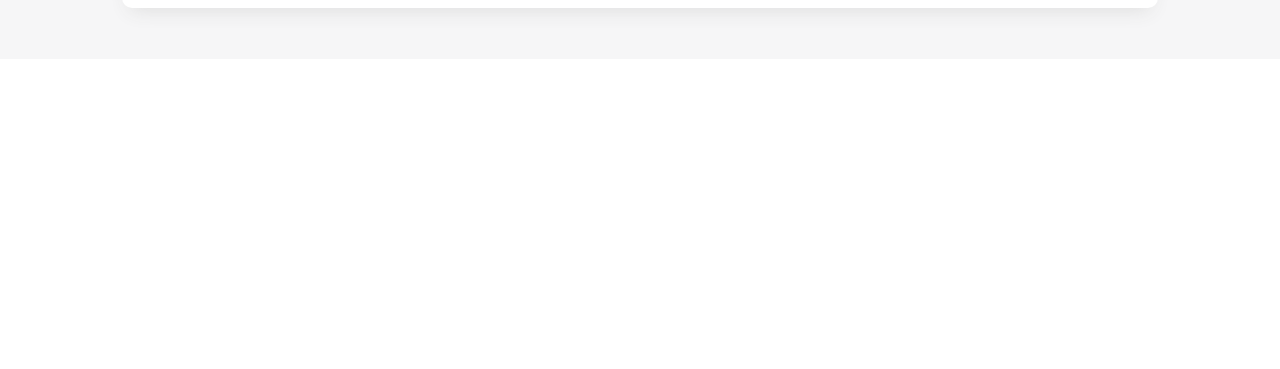
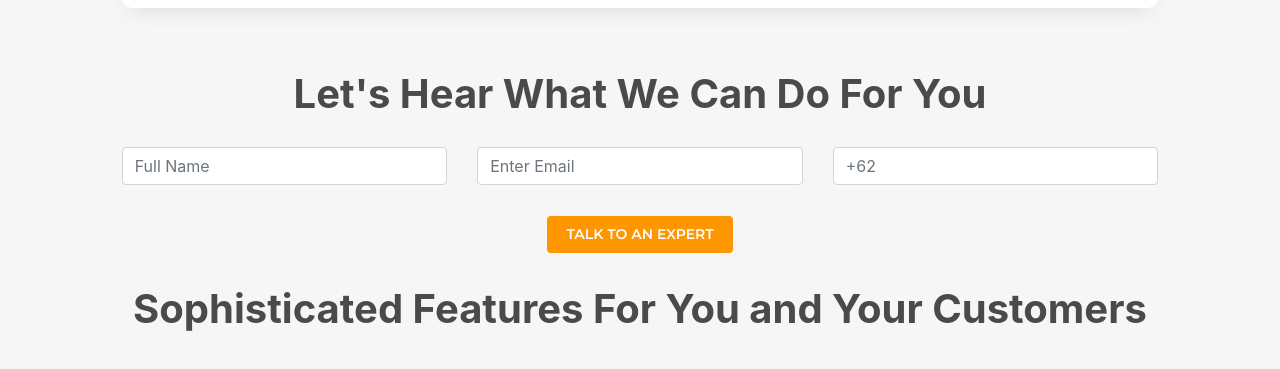
Before and after one commit to My-Own-Personal-Test/MRidwanRiansyah.github.io, a Vue app: page / in a window 1280 px wide. Shown: the part 701-1070 px from the top of the page. Before the commit the page ends 800 px from the top, so only its background shows below. Built offline with nearby package versions, Linux system fonts and the light colour scheme.

Commit message:
input forms done

```diff
--- /dev/null
+++ b/src/components/helper.vue
@@ -0,0 +1,75 @@
+<template>
+  <b-row>
+    <b-col md="12" class="d-none d-sm-block text-center">
+      <div class="title">
+        <h1>Let's Hear What We Can Do For You</h1>
+      </div>
+
+      <b-row align-h="center">
+        <b-col cols="10">
+          <b-row style="margin-top: 2%" align-content="center">
+            <b-col cols="4">
+              <b-form-input
+                type="text"
+                placeholder="Full Name"
+                required
+              ></b-form-input>
+            </b-col>
+            <b-col cols="4">
+              <b-form-input
+                type="email"
+                placeholder="Enter Email"
+                required
+              ></b-form-input>
+            </b-col>
+            <b-col cols="4">
+              <b-form-input
+                type="number"
+                placeholder="+62"
+                required
+              ></b-form-input>
+            </b-col>
+          </b-row>
+        </b-col>
+      </b-row>
+
+      <b-row style="margin-top: 2.5%" align-h="center">
+        <b-col cols="4">
+          <b-button>TALK TO AN EXPERT</b-button>
+        </b-col>
+      </b-row>
+
+      <b-row style="margin-top: 2.5%" align-h="center">
+        <b-col cols="10">
+          <h1>Sophisticated Features For You and Your Customers</h1>
+        </b-col>
+      </b-row>
+    </b-col>
+  </b-row>
+</template>
+
+<script>
+export default {};
+</script>
+
+<style lang="scss" scoped>
+@import url("https://fonts.googleapis.com/css2?family=Montserrat:wght@300;400;500;600;700;800;900&display=swap");
+
+$font: (
+  "orange": #fd9601,
+  "grey": #4b4a4a,
+);
+
+h1 {
+  color: map-get($font, "grey");
+  font-weight: 700;
+}
+.btn {
+  font-family: "Montserrat", sans-serif;
+  font-weight: 600;
+  padding: 2% 5%;
+  font-size: 14px;
+  background-color: map-get($font, "orange");
+  border: none;
+}
+</style>
--- a/src/components/price-table.vue
+++ b/src/components/price-table.vue
@@ -88,6 +88,8 @@
             </b-row>
           </div>
 
+          <b-row>
+            <b-col class="d-none d-sm-block" cols="12">
               <div class="table-body">
                 <b-row>
                   <!-- Main Col -->
@@ -1259,6 +1261,8 @@
           </b-row>
         </b-col>
       </b-row>
+    </b-col>
+  </b-row>
 </template>
 
 <script>
--- a/src/views/index.vue
+++ b/src/views/index.vue
@@ -1,14 +1,16 @@
 <template>
   <b-container style="background-color: #f6f6f7; padding-bottom: 4%" fluid>
     <price-table />
+    <helper style="margin-top: 5%" />
   </b-container>
 </template>
 
 <script>
+import helper from "../components/helper.vue";
 import priceTable from "../components/price-table.vue";
 
 export default {
-  components: { priceTable },
+  components: { priceTable, helper },
 };
 </script>
 
```
Lines whose indentation alone changed are shown as unchanged.
